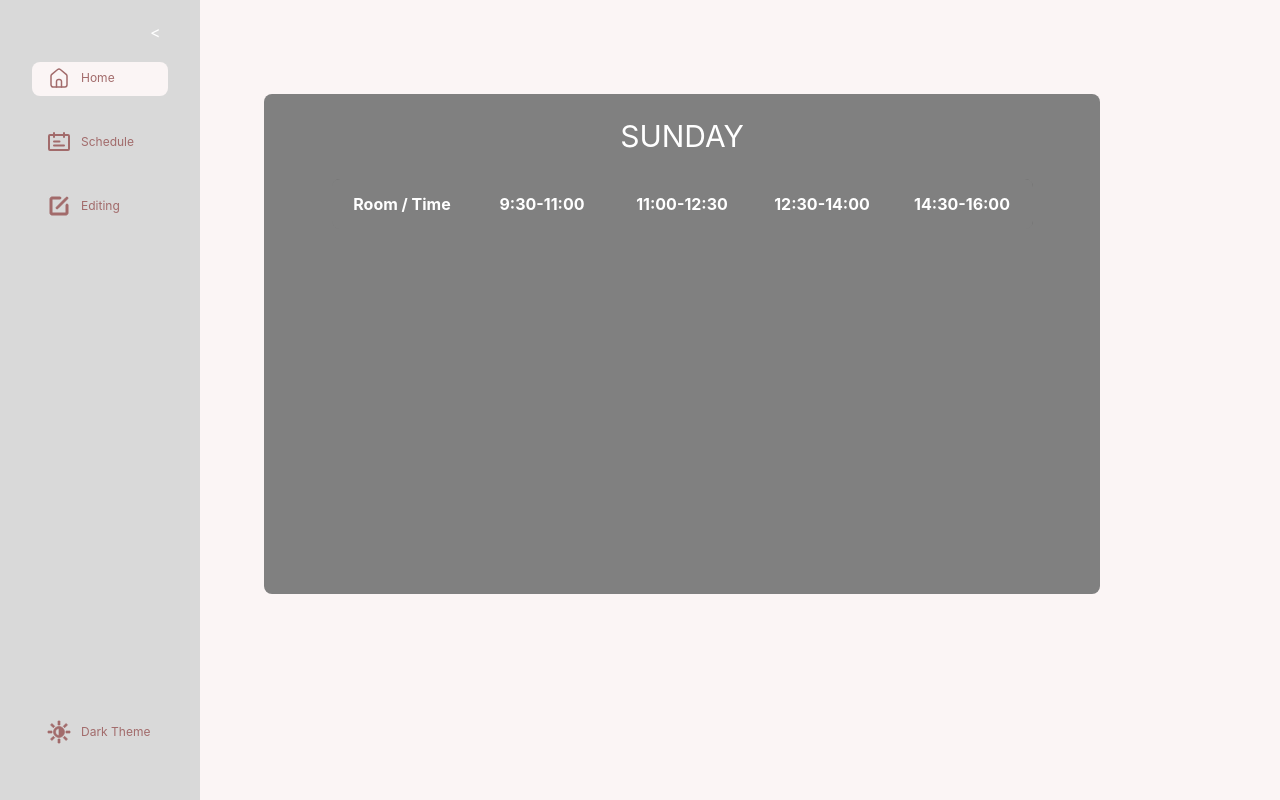
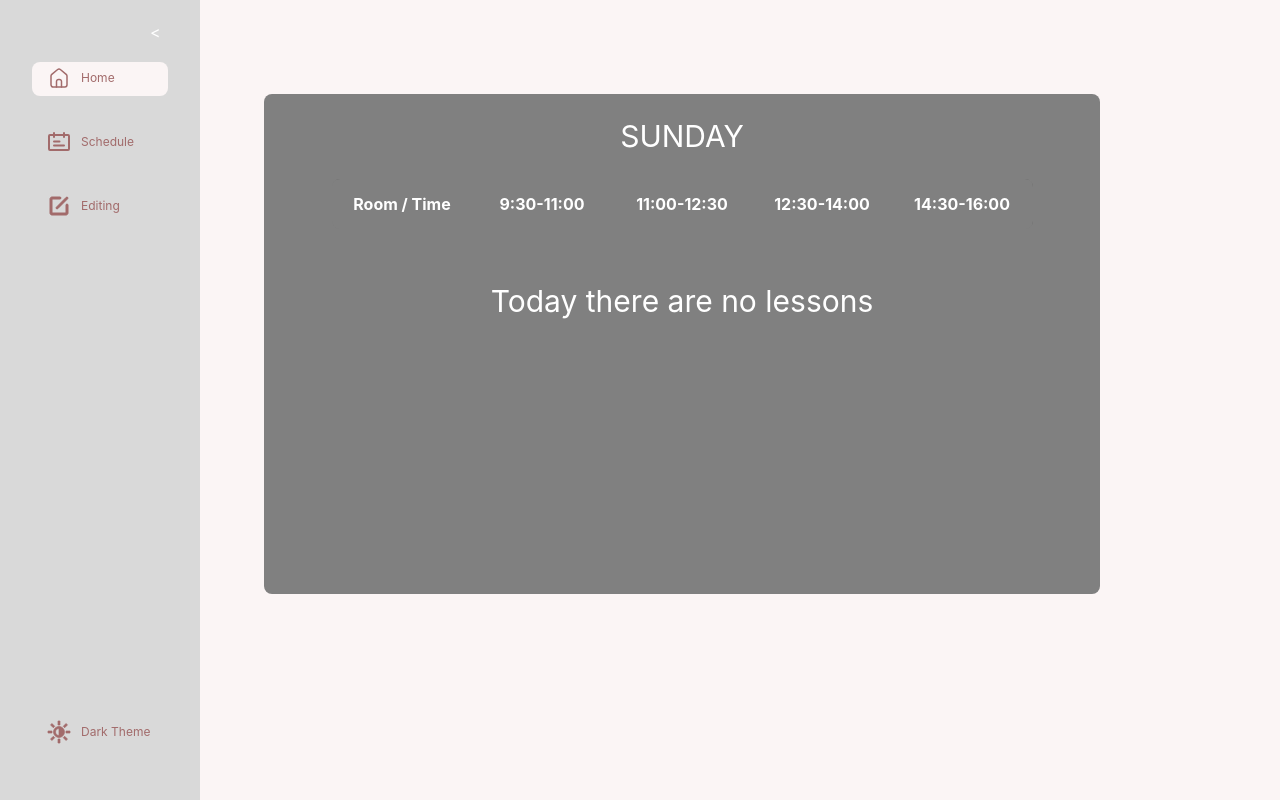
Before and after one commit to senda0l/TimeTable, a Vue app: page / in a window 1280 px wide. Built offline with nearby package versions, Linux system fonts and the light colour scheme.

Commit message:
day correction

```diff
--- a/src/widgets/schedule-table/ui/schedule-table.vue
+++ b/src/widgets/schedule-table/ui/schedule-table.vue
@@ -16,7 +16,7 @@ const getCurrentDayName = () => {
 };
 
 const dayOfWeekKey = getCurrentDayName();
-// const dayOfWeekKey = 'monday';
+
 
 
 
@@ -69,10 +69,18 @@ const getLesson = (room, time) => {
       </tbody>
     </table>
 
+    <h1 class="weekend_title" v-if="dayOfWeekKey==='saturday'||dayOfWeekKey==='sunday'">Today there are no lessons</h1>
   </div>
 </template>
 
 <style scoped>
+
+.weekend_title{
+  text-align: center;
+  font-size: 30px;
+  margin-top: 50px;
+
+}
 .schedule-table {
   text-align: center;
   color: white;
```
